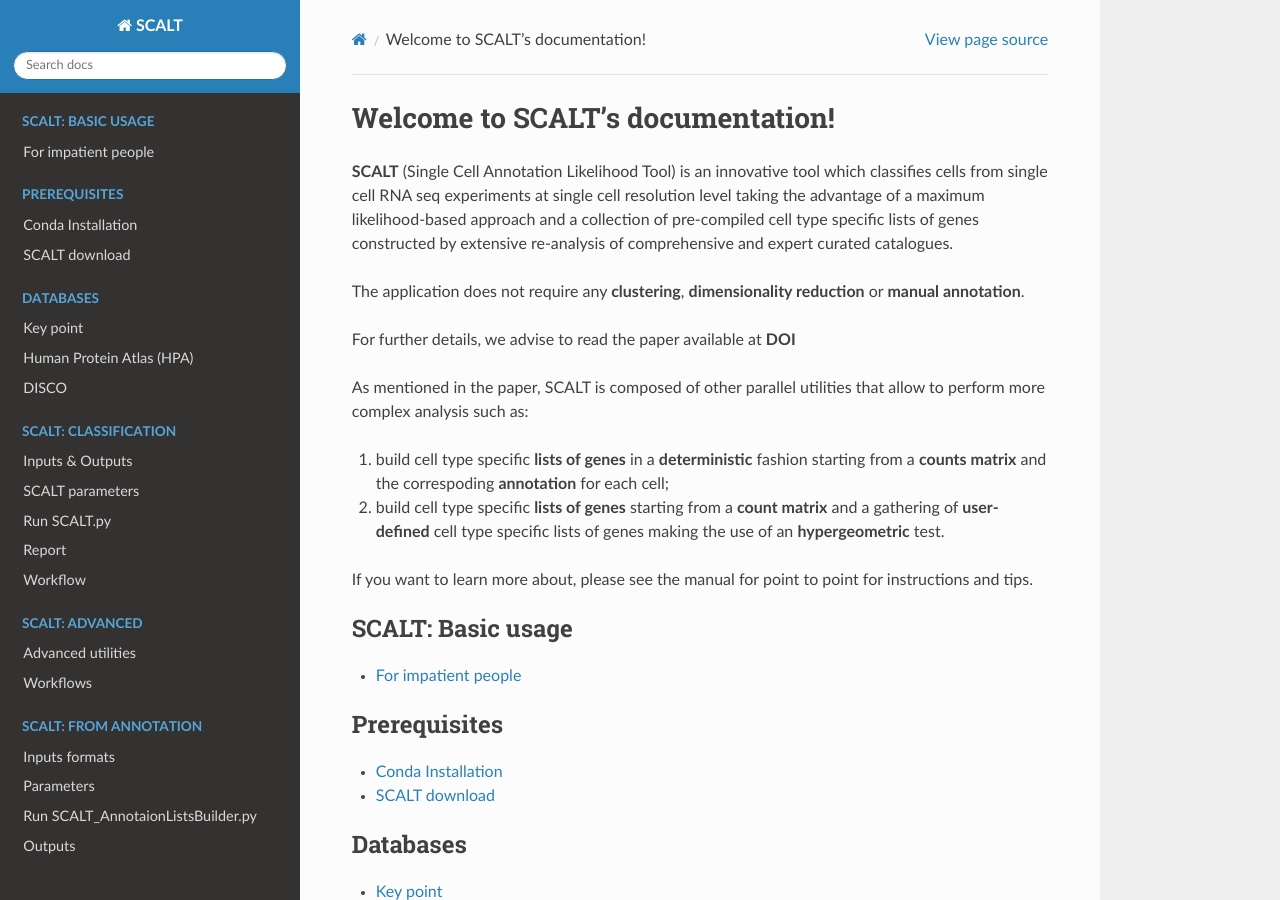
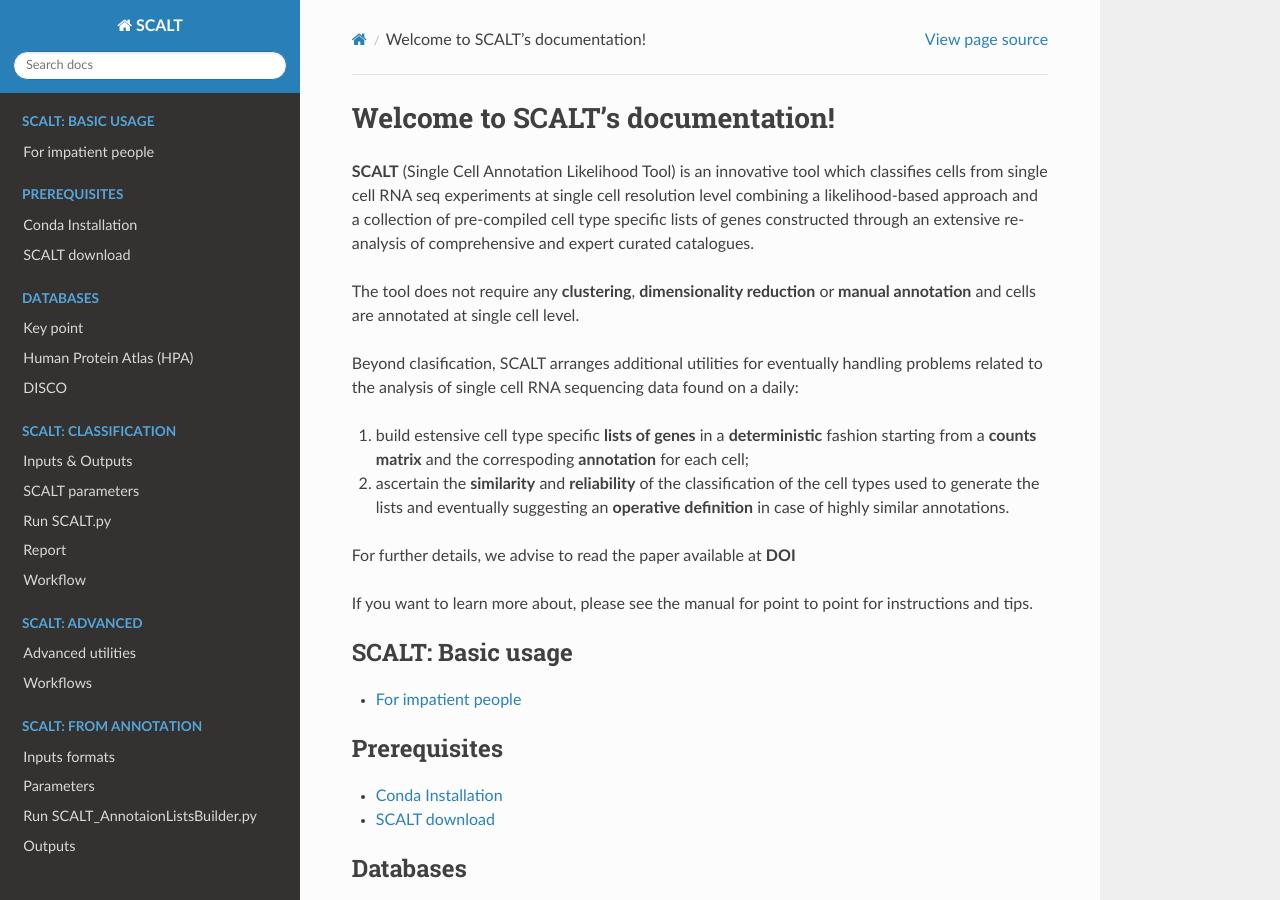
Before and after one commit to danitrave/SCALT, a Sphinx documentation site: the page built from docs/source/index.rst, in a window 1280 px wide and 900 px high. Built offline with Sphinx 7.4.7 and the Read the Docs theme 3.1.0, drawn with Linux system fonts in a browser that asks for light colours.

Commit message:
Update index.rst

```diff
--- a/docs/source/index.rst
+++ b/docs/source/index.rst
@@ -1,16 +1,16 @@
 Welcome to SCALT's documentation!
 =================================
 
-**SCALT** (Single Cell Annotation Likelihood Tool) is an innovative tool which classifies cells from single cell RNA seq experiments at single cell resolution level taking the advantage of a maximum likelihood-based approach and a collection of pre-compiled cell type specific lists of genes constructed by extensive re-analysis of comprehensive and expert curated catalogues.
+**SCALT** (Single Cell Annotation Likelihood Tool) is an innovative tool which classifies cells from single cell RNA seq experiments at single cell resolution level combining a likelihood-based approach and a collection of pre-compiled cell type specific lists of genes constructed through an extensive re-analysis of comprehensive and expert curated catalogues.
 
-The application does not require any **clustering**, **dimensionality reduction** or **manual annotation**.
+The tool does not require any **clustering**, **dimensionality reduction** or **manual annotation** and cells are annotated at single cell level.
+
+Beyond clasification, SCALT arranges additional utilities for eventually handling problems related to the analysis of single cell RNA sequencing data found on a daily:
+
+1. build estensive cell type specific **lists of genes** in a **deterministic** fashion starting from a **counts matrix** and the correspoding **annotation** for each cell;
+2. ascertain the **similarity** and **reliability** of the classification of the cell types used to generate the lists and eventually suggesting an **operative definition** in case of highly similar annotations.
 
 For further details, we advise to read the paper available at **DOI**
-
-As mentioned in the paper, SCALT is composed of other parallel utilities that allow to perform more complex analysis such as:
-
-1. build cell type specific **lists of genes**  in a **deterministic** fashion starting from a **counts matrix** and the correspoding **annotation** for each cell;
-2. build cell type specific **lists of genes** starting from a **count matrix** and a gathering of **user-defined** cell type specific lists of genes making the use of an **hypergeometric** test.
 
 If you want to learn more about, please see the manual for point to point for instructions and tips.
 
```
